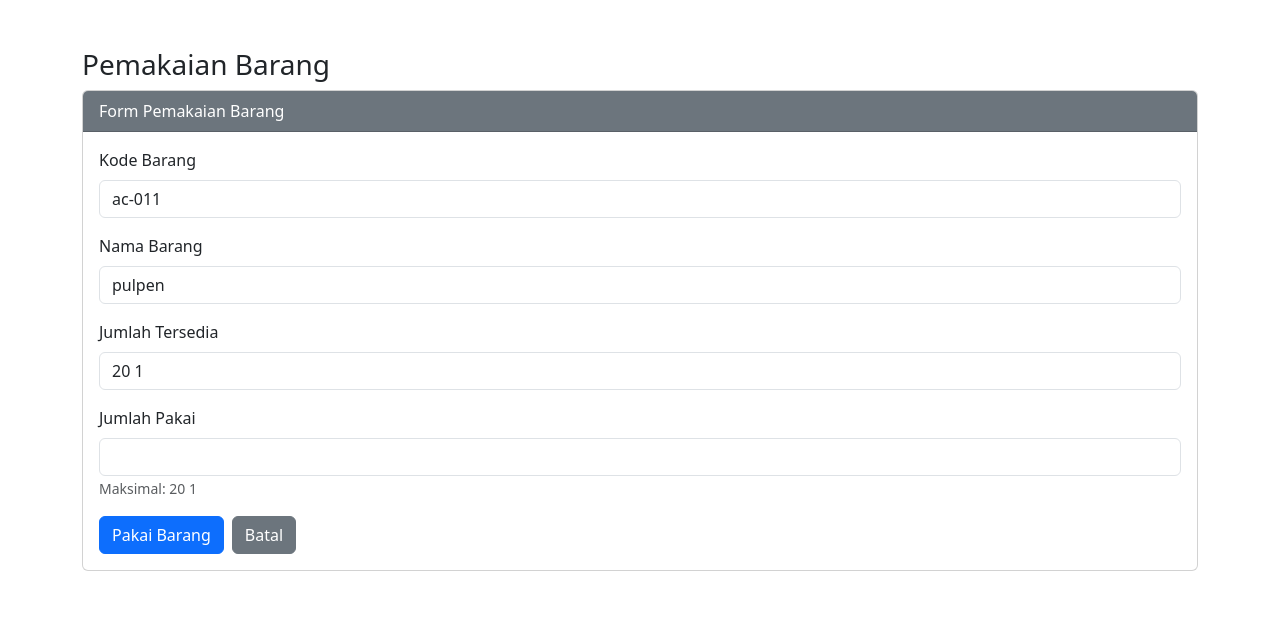
After one commit to Valentino-14/db_barang, a PHP site: page /pakai_barang.php?id=1 in a window 1280 px wide. The commit adds this page. Shown: the top 618 px of the page. Run offline with PHP 8.4, Linux system fonts and the light colour scheme; data comes from the database, SQL or seed files in the repository.

Commit message:
Add files via upload

```diff
--- /dev/null
+++ b/pakai_barang.php
@@ -0,0 +1,140 @@
+<?php
+session_start();
+include 'config.php';
+
+// Cek apakah form sudah disubmit
+if (isset($_POST['submit'])) {
+    $id = $_POST['id'];
+    $jumlah_pakai = $_POST['jumlah_pakai'];
+
+    // Validasi jumlah yang dipakai harus angka positif
+    if (!is_numeric($jumlah_pakai) || $jumlah_pakai <= 0) {
+        $_SESSION['error'] = 'Jumlah pakai harus berupa angka positif!';
+        header("Location: pakai_barang.php?id=$id");
+        exit;
+    }
+
+    // Ambil data barang saat ini
+    $query = mysqli_query($db, "SELECT jumlah_barang FROM daftar_barang WHERE id=$id");
+    $barang = mysqli_fetch_assoc($query);
+    $jumlah_tersedia = $barang['jumlah_barang'];
+
+    // Cek apakah jumlah yang dipakai melebihi stok
+    if ($jumlah_pakai > $jumlah_tersedia) {
+        $_SESSION['error'] = 'Jumlah yang dipakai melebihi stok tersedia!';
+        header("Location: pakai_barang.php?id=$id");
+        exit;
+    }
+
+    // Kurangi stok
+    $sisa = $jumlah_tersedia - $jumlah_pakai;
+
+    // Update status jika stok habis
+    $status = ($sisa > 0) ? 1 : 0;
+
+    $update = mysqli_query($db, "UPDATE daftar_barang SET jumlah_barang=$sisa, status_barang=$status WHERE id=$id");
+
+    if ($update) {
+        $_SESSION['pesan'] = 'Barang berhasil dipakai!';
+        header('Location: tabel_barang.php');
+    } else {
+        $_SESSION['error'] = 'Gagal memperbarui data: ' . mysqli_error($db);
+        header("Location: pakai_barang.php?id=$id");
+    }
+    exit;
+}
+
+// Ambil ID dari parameter URL
+$id = isset($_GET['id']) ? $_GET['id'] : 0;
+if (!$id) {
+    $_SESSION['error'] = 'ID barang tidak valid!';
+    header('Location: tabel_barang.php');
+    exit;
+}
+
+// Ambil data barang
+$query = mysqli_query($db, "SELECT * FROM daftar_barang WHERE id=$id");
+$barang = mysqli_fetch_assoc($query);
+
+// Cek apakah barang ditemukan
+if (!$barang) {
+    $_SESSION['error'] = 'Barang tidak ditemukan!';
+    header('Location: tabel_barang.php');
+    exit;
+}
+?>
+
+<!DOCTYPE html>
+<html lang="id">
+
+<head>
+    <meta charset="UTF-8">
+    <meta name="viewport" content="width=device-width, initial-scale=1.0">
+    <title>Pakai Barang | Sistem Inventory Barang</title>
+    <link href="https://cdn.jsdelivr.net/npm/bootstrap@5.3.0/dist/css/bootstrap.min.css" rel="stylesheet">
+</head>
+
+<body>
+    <div class="container py-5">
+        <h3>Pemakaian Barang</h3>
+
+        <?php if (isset($_SESSION['error'])): ?>
+            <div class="alert alert-danger">
+                <?= $_SESSION['error'] ?>
+                <?php unset($_SESSION['error']); ?>
+            </div>
+        <?php endif; ?>
+
+        <div class="card">
+            <div class="card-header bg-secondary text-white">
+                Form Pemakaian Barang
+            </div>
+            <div class="card-body">
+                <div class="mb-3">
+                    <label class="form-label">Kode Barang</label>
+                    <input type="text" class="form-control" value="<?= htmlspecialchars($barang['kode_barang']) ?>" readonly>
+                </div>
+                <div class="mb-3">
+                    <label class="form-label">Nama Barang</label>
+                    <input type="text" class="form-control" value="<?= htmlspecialchars($barang['nama_barang']) ?>" readonly>
+                </div>
+                <div class="mb-3">
+                    <label class="form-label">Jumlah Tersedia</label>
+                    <input type="text" class="form-control" value="<?= $barang['jumlah_barang'] ?> <?= htmlspecialchars($barang['satuan_barang']) ?>" readonly>
+                </div>
+
+                <form action="" method="post" id="formPakaiBarang">
+                    <input type="hidden" name="id" value="<?= $barang['id'] ?>">
+                    <div class="mb-3">
+                        <label for="jumlah_pakai" class="form-label">Jumlah Pakai</label>
+                        <input type="number" class="form-control" id="jumlah_pakai" name="jumlah_pakai" required min="1" max="<?= $barang['jumlah_barang'] ?>">
+                        <small class="text-muted">Maksimal: <?= $barang['jumlah_barang'] ?> <?= htmlspecialchars($barang['satuan_barang']) ?></small>
+                    </div>
+                    <div class="d-flex gap-2">
+                        <button type="submit" name="submit" class="btn btn-primary">Pakai Barang</button>
+                        <a href="tabel_barang.php" class="btn btn-secondary">Batal</a>
+                    </div>
+                </form>
+            </div>
+        </div>
+    </div>
+
+    <script src="https://cdn.jsdelivr.net/npm/bootstrap@5.3.0/dist/js/bootstrap.bundle.min.js"></script>
+    <script>
+        // Form validation with JavaScript
+        document.getElementById('formPakaiBarang').addEventListener('submit', function(e) {
+            const jumlahPakai = document.getElementById('jumlah_pakai').value;
+            const jumlahTersedia = <?= $barang['jumlah_barang'] ?>;
+
+            if (jumlahPakai <= 0) {
+                e.preventDefault();
+                alert('Jumlah pakai harus lebih dari 0');
+            } else if (jumlahPakai > jumlahTersedia) {
+                e.preventDefault();
+                alert('Jumlah pakai tidak boleh melebihi stok tersedia');
+            }
+        });
+    </script>
+</body>
+
+</html>
--- a/tabel_barang.php
+++ b/tabel_barang.php
@@ -85,6 +85,8 @@ try {
                             <td>
                                 <a href="edit.php?id=<?= $row['id'] ?>" class="btn btn-warning btn-sm">Edit</a>
                                 <a href="javascript:void(0);" onclick="konfirmasiHapus(<?= $row['id'] ?>)" class="btn btn-danger btn-sm">Hapus</a>
+                                <a href="pakai_barang.php?id=<?= $row['id'] ?>" class="btn btn-secondary btn-sm">Pakai</a>
+                                <a href="tambah_stok.php?id=<?= $row['id'] ?>" class="btn btn-info btn-sm">Tambah Stok</a>
                             </td>
                         </tr>
                     <?php endforeach; ?>
```
Also changed, not shown: tambah_stok.php (added, +127 -0 lines).
